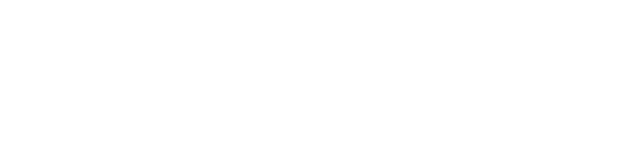
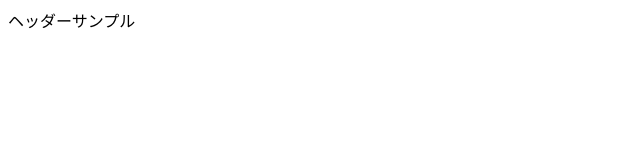
Before and after one commit to Dancho49th/Test, a plain HTML site: page index.html in a window 1280 px wide. Shown: the whole page, without its empty margins (0-640 px from the left). Drawn offline with Linux system fonts and the light colour scheme.

Commit message:
ヘッダー制作完了

```diff
--- a/index.html
+++ b/index.html
@@ -7,6 +7,6 @@
     <title>Document</title>
 </head>
 <body>
-
+    <header>ヘッダーサンプル</header>
 </body>
 </html>
```
